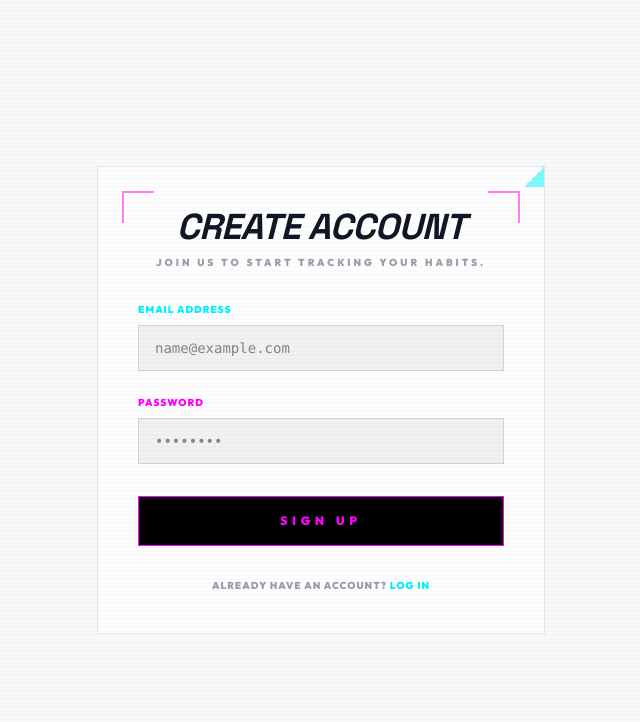
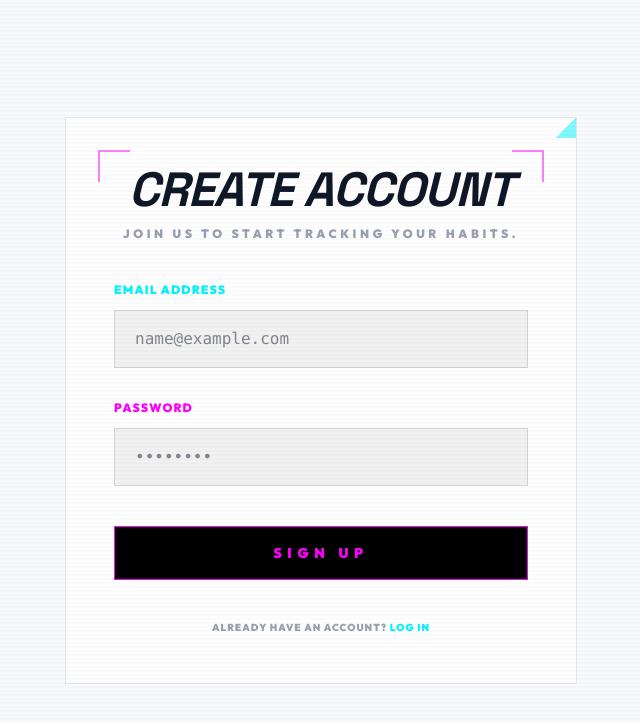
Before and after one commit to MARVER1X/hng-fe-stage3-habit-tracker, a Next.js app: page /signup in a window 1280 px wide. Shown: the top 722 px of the page, without its empty margins (319-959 px from the left). Built offline with nearby package versions, Linux system fonts and the light colour scheme.

Commit message:
feat(ui): scale authentication forms for desktop displays

```diff
--- a/src/components/auth/LoginForm.tsx
+++ b/src/components/auth/LoginForm.tsx
@@ -42,31 +42,31 @@ const LoginForm: React.FC = () => {
     // Authentication form is rendered within a centered container
     <form
       onSubmit={handleSubmit}
-      className="cyber-card w-full max-w-md p-8 sm:p-10 space-y-6 sm:space-y-8 animate-in fade-in zoom-in duration-500"
+      className="cyber-card w-full max-w-md md:max-w-lg p-8 sm:p-10 md:p-12 space-y-6 sm:space-y-8 md:space-y-10 animate-in fade-in zoom-in duration-500"
       data-testid="login-form"
     >
       <div className="text-center relative">
         <div className="absolute -top-4 -left-4 w-8 h-8 border-t-2 border-l-2 border-[var(--neon-cyan)] opacity-50" />
         <div className="absolute -top-4 -right-4 w-8 h-8 border-t-2 border-r-2 border-[var(--neon-cyan)] opacity-50" />
         {/* Header section displays the welcome message */}
-        <h2 className="text-3xl sm:text-4xl font-black text-gray-900 dark:text-gray-100 uppercase tracking-tighter italic">
+        <h2 className="text-3xl sm:text-4xl md:text-5xl font-black text-gray-900 dark:text-gray-100 uppercase tracking-tighter italic">
           Welcome Back
         </h2>
-        <p className="mt-2 text-[10px] font-black text-gray-400 uppercase tracking-[0.3em]">Please enter your details to sign in.</p>
+        <p className="mt-3 text-[10px] md:text-xs font-black text-gray-400 uppercase tracking-[0.3em]">Please enter your details to sign in.</p>
       </div>
 
       {error && (
-        <div className="p-3 bg-red-950/20 border border-red-500 text-red-500 text-[10px] font-black uppercase tracking-widest animate-pulse">
+        <div className="p-3 bg-red-950/20 border border-red-500 text-red-500 text-[10px] md:text-xs font-black uppercase tracking-widest animate-pulse">
           {error}
         </div>
       )}
 
       {/* Input fields for user credentials are grouped */}
-      <div className="space-y-6">
+      <div className="space-y-6 md:space-y-8">
         <div>
           <label
             htmlFor="auth-login-email"
-            className="block text-[10px] font-black text-[var(--neon-cyan)] uppercase tracking-widest mb-2"
+            className="block text-[10px] md:text-xs font-black text-[var(--neon-cyan)] uppercase tracking-widest mb-3"
           >
             Email Address
           </label>
@@ -75,7 +75,7 @@ const LoginForm: React.FC = () => {
             type="email"
             value={email}
             onChange={(e) => setEmail(e.target.value)}
-            className="w-full px-4 py-3 bg-black/5 border border-gray-300 dark:border-gray-800 text-gray-900 dark:text-white focus:border-[var(--neon-cyan)] focus:cyber-glow-cyan outline-none transition-all rounded-none font-mono text-sm"
+            className="w-full px-5 py-4 bg-black/5 border border-gray-300 dark:border-gray-800 text-gray-900 dark:text-white focus:border-[var(--neon-cyan)] focus:cyber-glow-cyan outline-none transition-all rounded-none font-mono text-sm md:text-base"
             placeholder="name@example.com"
             data-testid="auth-login-email"
           />
@@ -84,7 +84,7 @@ const LoginForm: React.FC = () => {
         <div>
           <label
             htmlFor="auth-login-password"
-            className="block text-[10px] font-black text-[var(--neon-magenta)] uppercase tracking-widest mb-2"
+            className="block text-[10px] md:text-xs font-black text-[var(--neon-magenta)] uppercase tracking-widest mb-3"
           >
             Password
           </label>
@@ -93,7 +93,7 @@ const LoginForm: React.FC = () => {
             type="password"
             value={password}
             onChange={(e) => setPassword(e.target.value)}
-            className="w-full px-4 py-3 bg-black/5 border border-gray-300 dark:border-gray-800 text-gray-900 dark:text-white focus:border-[var(--neon-magenta)] focus:cyber-glow-magenta outline-none transition-all rounded-none font-mono text-sm"
+            className="w-full px-5 py-4 bg-black/5 border border-gray-300 dark:border-gray-800 text-gray-900 dark:text-white focus:border-[var(--neon-magenta)] focus:cyber-glow-magenta outline-none transition-all rounded-none font-mono text-sm md:text-base"
             placeholder="••••••••"
             data-testid="auth-login-password"
           />
@@ -104,7 +104,7 @@ const LoginForm: React.FC = () => {
         type="submit"
         disabled={isLoading}
         data-testid="auth-login-submit"
-        className="w-full py-4 px-6 bg-black text-[var(--neon-cyan)] border border-[var(--neon-cyan)] text-xs font-black uppercase tracking-[0.4em] hover:bg-[var(--neon-cyan)] hover:text-black transition-all hover:cyber-glow-cyan disabled:opacity-30 relative group overflow-hidden"
+        className="w-full py-4 px-8 bg-black text-[var(--neon-cyan)] border border-[var(--neon-cyan)] text-xs md:text-sm font-black uppercase tracking-[0.4em] hover:bg-[var(--neon-cyan)] hover:text-black transition-all hover:cyber-glow-cyan disabled:opacity-30 relative group overflow-hidden"
       >
         <span className="relative z-10">{isLoading ? "Signing in..." : "Sign In"}</span>
         <div className="absolute inset-0 bg-[var(--neon-cyan)] translate-y-full group-hover:translate-y-0 transition-transform duration-300" />
--- a/src/components/auth/SignupForm.tsx
+++ b/src/components/auth/SignupForm.tsx
@@ -47,31 +47,31 @@ const SignupForm: React.FC = () => {
     // New user registration form is rendered
     <form
       onSubmit={handleSubmit}
-      className="cyber-card w-full max-w-md p-8 sm:p-10 space-y-6 sm:space-y-8 animate-in fade-in zoom-in duration-500"
+      className="cyber-card w-full max-w-md md:max-w-lg p-8 sm:p-10 md:p-12 space-y-6 sm:space-y-8 md:space-y-10 animate-in fade-in zoom-in duration-500"
       data-testid="signup-form"
     >
       <div className="text-center relative">
         <div className="absolute -top-4 -left-4 w-8 h-8 border-t-2 border-l-2 border-[var(--neon-magenta)] opacity-50" />
         <div className="absolute -top-4 -right-4 w-8 h-8 border-t-2 border-r-2 border-[var(--neon-magenta)] opacity-50" />
         {/* Header section includes registration title and description */}
-        <h2 className="text-3xl sm:text-4xl font-black text-gray-900 dark:text-gray-100 uppercase tracking-tighter italic">
+        <h2 className="text-3xl sm:text-4xl md:text-5xl font-black text-gray-900 dark:text-gray-100 uppercase tracking-tighter italic">
           Create Account
         </h2>
-        <p className="mt-2 text-[10px] font-black text-gray-400 uppercase tracking-[0.3em]">Join us to start tracking your habits.</p>
+        <p className="mt-3 text-[10px] md:text-xs font-black text-gray-400 uppercase tracking-[0.3em]">Join us to start tracking your habits.</p>
       </div>
 
       {error && (
-        <div className="p-3 bg-red-950/20 border border-red-500 text-red-500 text-[10px] font-black uppercase tracking-widest animate-pulse">
+        <div className="p-3 bg-red-950/20 border border-red-500 text-red-500 text-[10px] md:text-xs font-black uppercase tracking-widest animate-pulse">
           {error}
         </div>
       )}
 
       {/* Input fields for registration details are grouped */}
-      <div className="space-y-6">
+      <div className="space-y-6 md:space-y-8">
         <div>
           <label
             htmlFor="auth-signup-email"
-            className="block text-[10px] font-black text-[var(--neon-cyan)] uppercase tracking-widest mb-2"
+            className="block text-[10px] md:text-xs font-black text-[var(--neon-cyan)] uppercase tracking-widest mb-3"
           >
             Email Address
           </label>
@@ -80,7 +80,7 @@ const SignupForm: React.FC = () => {
             type="email"
             value={email}
             onChange={(e) => setEmail(e.target.value)}
-            className="w-full px-4 py-3 bg-black/5 border border-gray-300 dark:border-gray-800 text-gray-900 dark:text-white focus:border-[var(--neon-cyan)] focus:cyber-glow-cyan outline-none transition-all rounded-none font-mono text-sm"
+            className="w-full px-5 py-4 bg-black/5 border border-gray-300 dark:border-gray-800 text-gray-900 dark:text-white focus:border-[var(--neon-cyan)] focus:cyber-glow-cyan outline-none transition-all rounded-none font-mono text-sm md:text-base"
             placeholder="name@example.com"
             data-testid="auth-signup-email"
           />
@@ -89,7 +89,7 @@ const SignupForm: React.FC = () => {
         <div>
           <label
             htmlFor="auth-signup-password"
-            className="block text-[10px] font-black text-[var(--neon-magenta)] uppercase tracking-widest mb-2"
+            className="block text-[10px] md:text-xs font-black text-[var(--neon-magenta)] uppercase tracking-widest mb-3"
           >
             Password
           </label>
@@ -98,7 +98,7 @@ const SignupForm: React.FC = () => {
             type="password"
             value={password}
             onChange={(e) => setPassword(e.target.value)}
-            className="w-full px-4 py-3 bg-black/5 border border-gray-300 dark:border-gray-800 text-gray-900 dark:text-white focus:border-[var(--neon-magenta)] focus:cyber-glow-magenta outline-none transition-all rounded-none font-mono text-sm"
+            className="w-full px-5 py-4 bg-black/5 border border-gray-300 dark:border-gray-800 text-gray-900 dark:text-white focus:border-[var(--neon-magenta)] focus:cyber-glow-magenta outline-none transition-all rounded-none font-mono text-sm md:text-base"
             placeholder="••••••••"
             data-testid="auth-signup-password"
           />
@@ -109,7 +109,7 @@ const SignupForm: React.FC = () => {
         type="submit"
         disabled={isLoading}
         data-testid="auth-signup-submit"
-        className="w-full py-4 px-6 bg-black text-[var(--neon-magenta)] border border-[var(--neon-magenta)] text-xs font-black uppercase tracking-[0.4em] hover:bg-[var(--neon-magenta)] hover:text-black transition-all hover:cyber-glow-magenta disabled:opacity-30 relative group overflow-hidden"
+        className="w-full py-4 px-8 bg-black text-[var(--neon-magenta)] border border-[var(--neon-magenta)] text-xs md:text-sm font-black uppercase tracking-[0.4em] hover:bg-[var(--neon-magenta)] hover:text-black transition-all hover:cyber-glow-magenta disabled:opacity-30 relative group overflow-hidden"
       >
         <span className="relative z-10">{isLoading ? "Processing..." : "Sign Up"}</span>
         <div className="absolute inset-0 bg-[var(--neon-magenta)] translate-y-full group-hover:translate-y-0 transition-transform duration-300" />
```
